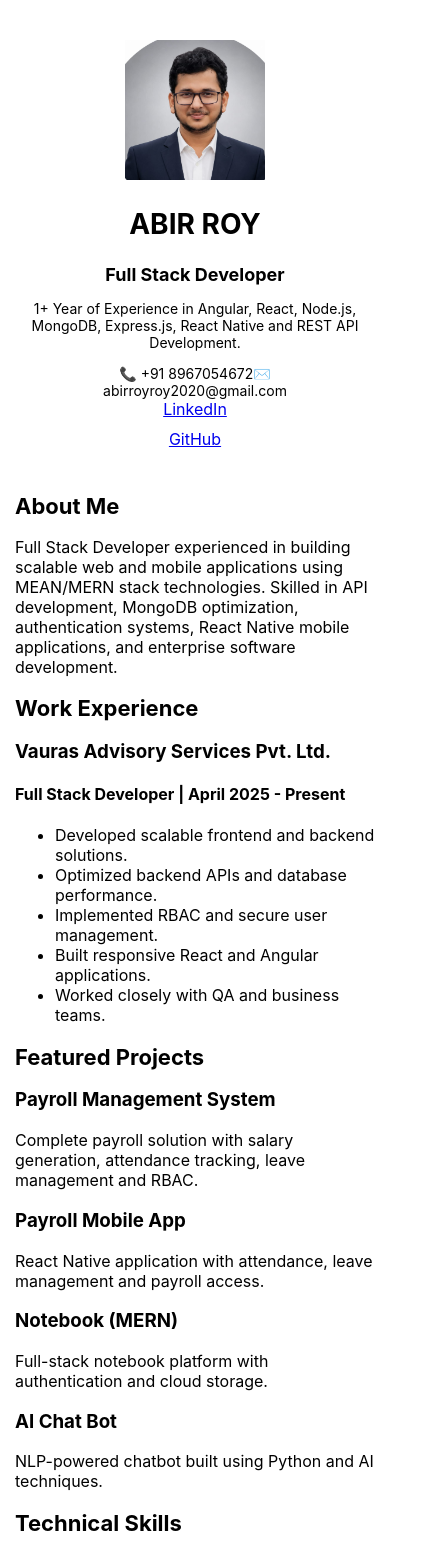
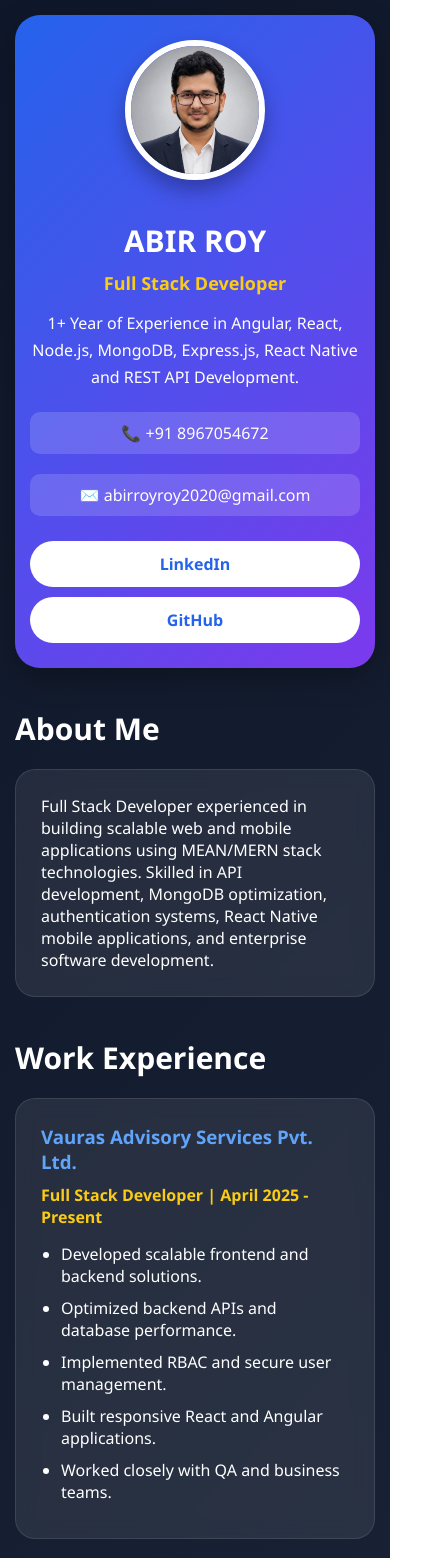
Before and after one commit to abirroy2001/my_cv, a React (Create React App) app: page /cv in a window 390 px wide. Shown: the top 1558 px of the page, 421 px wide, since content can reach past the window. Built offline with nearby package versions, Linux system fonts and the light colour scheme.

Commit message:
Initial commit

```diff
--- a/src/componants/css/abir_cv.css
+++ b/src/componants/css/abir_cv.css
@@ -1,3 +1,186 @@
+* {
+  margin: 0;
+  padding: 0;
+  box-sizing: border-box;
+}
+
+body {
+  font-family: "Segoe UI", sans-serif;
+  background: linear-gradient(135deg, #0f172a, #1e293b);
+  min-height: 100vh;
+}
+
+.portfolio {
+  max-width: 1200px;
+  margin: auto;
+  padding: 30px;
+}
+
+/* Hero Section */
+
+.hero {
+  display: flex;
+  align-items: center;
+  gap: 40px;
+  padding: 40px;
+  border-radius: 25px;
+  background: linear-gradient(135deg, #2563eb, #7c3aed);
+  color: white;
+  box-shadow: 0px 10px 30px rgba(0, 0, 0, 0.3);
+}
+
+.hero-left {
+  display: flex;
+  justify-content: center;
+}
+
+.profile-pic {
+  width: 220px;
+  height: 220px;
+  border-radius: 50%;
+  object-fit: cover;
+  border: 6px solid white;
+  box-shadow: 0 10px 20px rgba(0,0,0,.3);
+}
+
+.hero-right {
+  flex: 1;
+}
+
+.hero-right h1 {
+  font-size: 52px;
+  margin-bottom: 10px;
+}
+
+.hero-right h2 {
+  color: #facc15;
+  margin-bottom: 15px;
+}
+
+.hero-right p {
+  line-height: 1.7;
+}
+
+.contact {
+  display: flex;
+  flex-wrap: wrap;
+  gap: 20px;
+  margin-top: 20px;
+}
+
+.contact span {
+  background: rgba(255,255,255,.15);
+  padding: 10px 15px;
+  border-radius: 10px;
+}
+
+.buttons {
+  margin-top: 25px;
+}
+
+.buttons a {
+  text-decoration: none;
+  background: white;
+  color: #2563eb;
+  padding: 12px 20px;
+  border-radius: 30px;
+  font-weight: bold;
+  margin-right: 10px;
+  display: inline-block;
+  transition: 0.3s;
+}
+
+.buttons a:hover {
+  transform: translateY(-3px);
+}
+
+/* Sections */
+
+.section {
+  margin-top: 40px;
+}
+
+.section h2 {
+  color: white;
+  margin-bottom: 20px;
+  font-size: 30px;
+}
+
+/* Cards */
+
+.card {
+  background: rgba(255,255,255,.08);
+  backdrop-filter: blur(10px);
+  color: white;
+  padding: 25px;
+  border-radius: 20px;
+  margin-bottom: 20px;
+  border: 1px solid rgba(255,255,255,.1);
+}
+
+.card h3 {
+  margin-bottom: 10px;
+  color: #60a5fa;
+}
+
+.card h4 {
+  margin-bottom: 15px;
+  color: #facc15;
+}
+
+.card ul {
+  margin-left: 20px;
+}
+
+.card li {
+  margin-bottom: 10px;
+}
+
+/* Projects */
+
+.projects {
+  display: grid;
+  gap: 20px;
+}
+
+.project-card {
+  padding: 25px;
+  border-radius: 20px;
+  color: white;
+  background: linear-gradient(
+    135deg,
+    #06b6d4,
+    #2563eb
+  );
+  transition: 0.3s;
+}
+
+.project-card:hover {
+  transform: translateY(-8px);
+}
+
+.project-card h3 {
+  margin-bottom: 10px;
+}
+
+/* Skills */
+
+.skills {
+  display: flex;
+  flex-wrap: wrap;
+  gap: 12px;
+}
+
+.skills span {
+  background: #facc15;
+  color: #111827;
+  padding: 10px 15px;
+  border-radius: 25px;
+  font-weight: bold;
+}
+
+/* Tech Stack */
+
 .tech-stack {
   margin-top: 15px;
   display: flex;
@@ -13,10 +196,10 @@
   font-size: 13px;
   font-weight: 600;
 }
-/* =========================
-   Small Phones
-   ========================= */
-@media screen and (max-width: 480px) {
+
+/* Small Phones */
+
+@media (max-width: 480px) {
 
   .portfolio {
     padding: 15px;
@@ -26,7 +209,6 @@
     flex-direction: column;
     text-align: center;
     padding: 25px 15px;
-    gap: 20px;
   }
 
   .profile-pic {
@@ -35,21 +217,15 @@
   }
 
   .hero-right h1 {
-    font-size: 28px;
+    font-size: 30px;
   }
 
   .hero-right h2 {
     font-size: 18px;
   }
 
-  .hero-right p {
-    font-size: 14px;
-  }
-
   .contact {
     flex-direction: column;
-    gap: 10px;
-    font-size: 14px;
   }
 
   .buttons {
@@ -59,38 +235,17 @@
   }
 
   .buttons a {
-    width: 100%;
-    text-align: center;
-    margin: 0;
+    margin-right: 0;
   }
 
   .projects {
     grid-template-columns: 1fr;
   }
-
-  .skills {
-    justify-content: center;
-  }
-
-  .skills span {
-    font-size: 12px;
-    padding: 8px 12px;
-  }
-
-  .section h2 {
-    font-size: 22px;
-  }
 }
 
+/* Medium Phones */
 
-/* =========================
-   Large Phones
-   ========================= */
-@media screen and (min-width: 481px) and (max-width: 767px) {
-
-  .portfolio {
-    padding: 20px;
-  }
+@media (min-width: 481px) and (max-width: 767px) {
 
   .hero {
     flex-direction: column;
@@ -103,40 +258,20 @@
   }
 
   .hero-right h1 {
-    font-size: 34px;
-  }
-
-  .hero-right h2 {
-    font-size: 20px;
-  }
-
-  .contact {
-    justify-content: center;
+    font-size: 38px;
   }
 
   .projects {
     grid-template-columns: 1fr;
   }
-
-  .buttons {
-    display: flex;
-    justify-content: center;
-    gap: 10px;
-  }
 }
 
+/* Tablets */
 
-/* =========================
-   Tablets
-   ========================= */
-@media screen and (min-width: 768px) and (max-width: 1024px) {
-
-  .portfolio {
-    padding: 25px;
-  }
+@media (min-width: 768px) and (max-width: 1024px) {
 
   .hero {
-    gap: 25px;
+    gap: 20px;
   }
 
   .profile-pic {
@@ -144,30 +279,16 @@
     height: 180px;
   }
 
-  .hero-right h1 {
-    font-size: 40px;
+  .projects {
+    grid-template-columns: repeat(2, 1fr);
   }
+}
+
+/* Desktop */
+
+@media (min-width: 1025px) {
 
   .projects {
     grid-template-columns: repeat(2, 1fr);
   }
-
-  .skills {
-    justify-content: center;
-  }
 }
-
-
-/* =========================
-   Large Screens
-   ========================= */
-@media screen and (min-width: 1025px) {
-
-  .portfolio {
-    max-width: 1200px;
-  }
-
-  .projects {
-    grid-template-columns: repeat(4, 1fr);
-  }
-}
```
